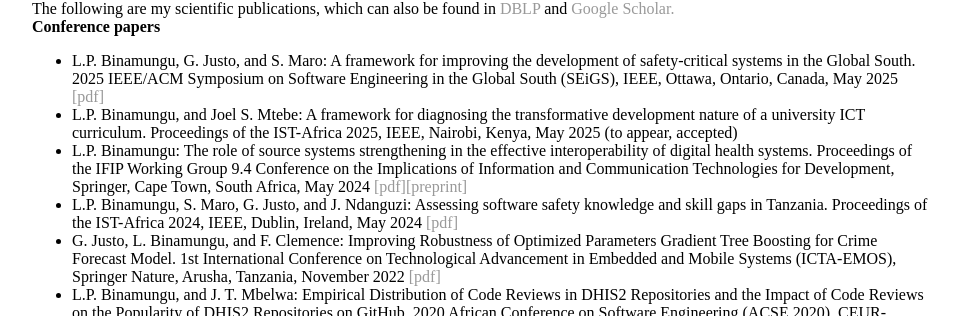
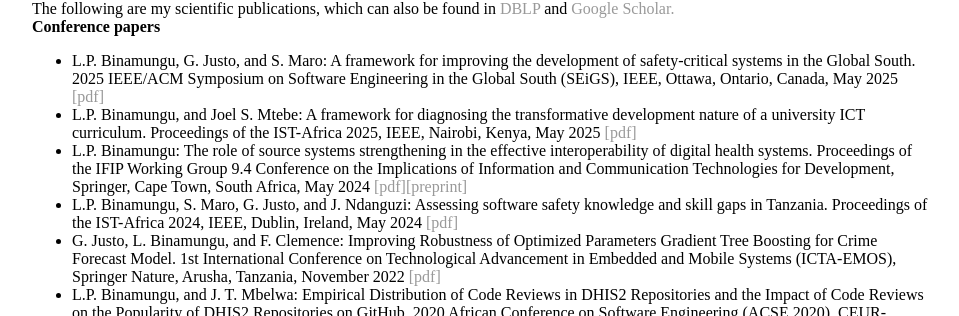
Before and after one commit to lepebina/lepebina.github.io, a Jekyll site: the page built from publications.html, in a window 1280 px wide. Shown: the part 137-453 px from the top of the page, without its empty margins (160-1119 px from the left). Built offline with Jekyll 4.4.1, drawn with Linux system fonts in a browser that asks for light colours.

Commit message:
Update publications.html

```diff
--- a/publications.html
+++ b/publications.html
@@ -9,7 +9,7 @@ title: Leonard Peter Binamungu
 	<b>Conference papers</b>
 	<ul>
 	     <li>L.P. Binamungu, G. Justo, and S. Maro:  A framework for improving the development of safety-critical systems in the Global South. 2025 IEEE/ACM Symposium on Software Engineering in the Global South (SEiGS), IEEE, Ottawa, Ontario, Canada, May 2025 <a href="https://doi.org/10.1109/SEiGS66664.2025.00005">[pdf]</a></li>
-	    <li>L.P. Binamungu, and Joel S. Mtebe: A framework for diagnosing the transformative development nature of a university ICT curriculum. Proceedings of the IST-Africa 2025, IEEE, Nairobi, Kenya, May 2025 (to appear, accepted)</li>
+	    <li>L.P. Binamungu, and Joel S. Mtebe: A framework for diagnosing the transformative development nature of a university ICT curriculum. Proceedings of the IST-Africa 2025, IEEE, Nairobi, Kenya, May 2025 <a href="http://www.ist-africa.org/Conference2025/outbox/ISTAfrica_Paper_ref_196_14452.pdf">[pdf]</a></li>
 	    <li>L.P. Binamungu: The role of source systems strengthening in the effective interoperability of digital health systems. Proceedings of the IFIP Working Group 9.4 Conference on the Implications of Information and Communication Technologies for Development, Springer, Cape Town, South Africa, May 2024 <a href="https://link.springer.com/chapter/10.1007/978-3-031-66986-6_23">[pdf]</a><a href="source-systems-role-in-interoperability.pdf">[preprint]</a></li>
 	    <li>L.P. Binamungu, S. Maro, G. Justo, and J. Ndanguzi: Assessing software safety knowledge and skill gaps in Tanzania. Proceedings of the IST-Africa 2024, IEEE, Dublin, Ireland, May 2024 <a href="http://www.ist-africa.org/Conference2024/outbox/ISTAfrica_Paper_ref_155_13669.pdf">[pdf]</a></li>
 	    <li>G. Justo, L. Binamungu, and F. Clemence: Improving Robustness of Optimized Parameters Gradient Tree Boosting for Crime Forecast Model. 1st International Conference on Technological Advancement in Embedded and Mobile Systems (ICTA-EMOS), Springer Nature, Arusha, Tanzania, November 2022 <a href="https://link.springer.com/chapter/10.1007/978-3-031-56576-2_1">[pdf]</a></li>
```
